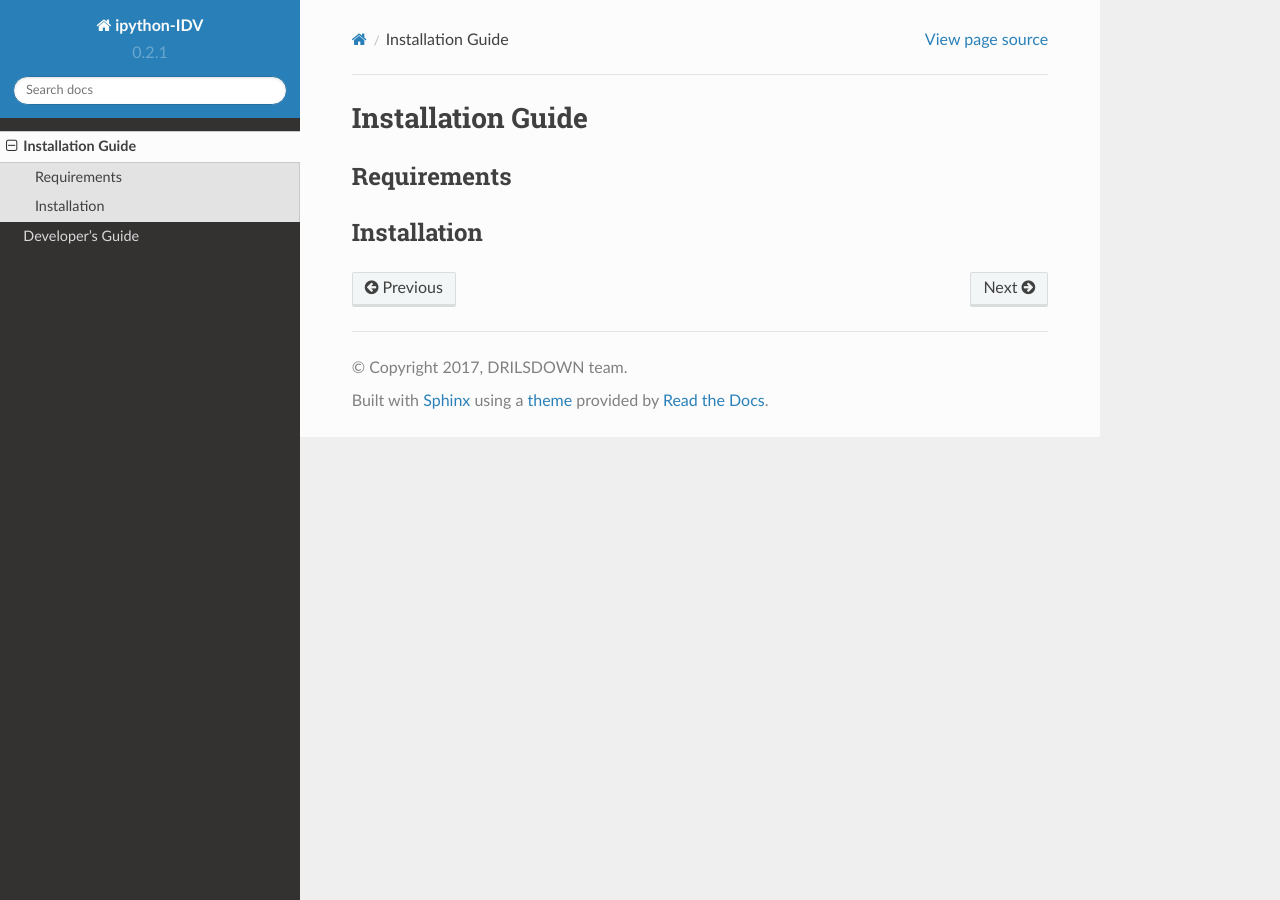
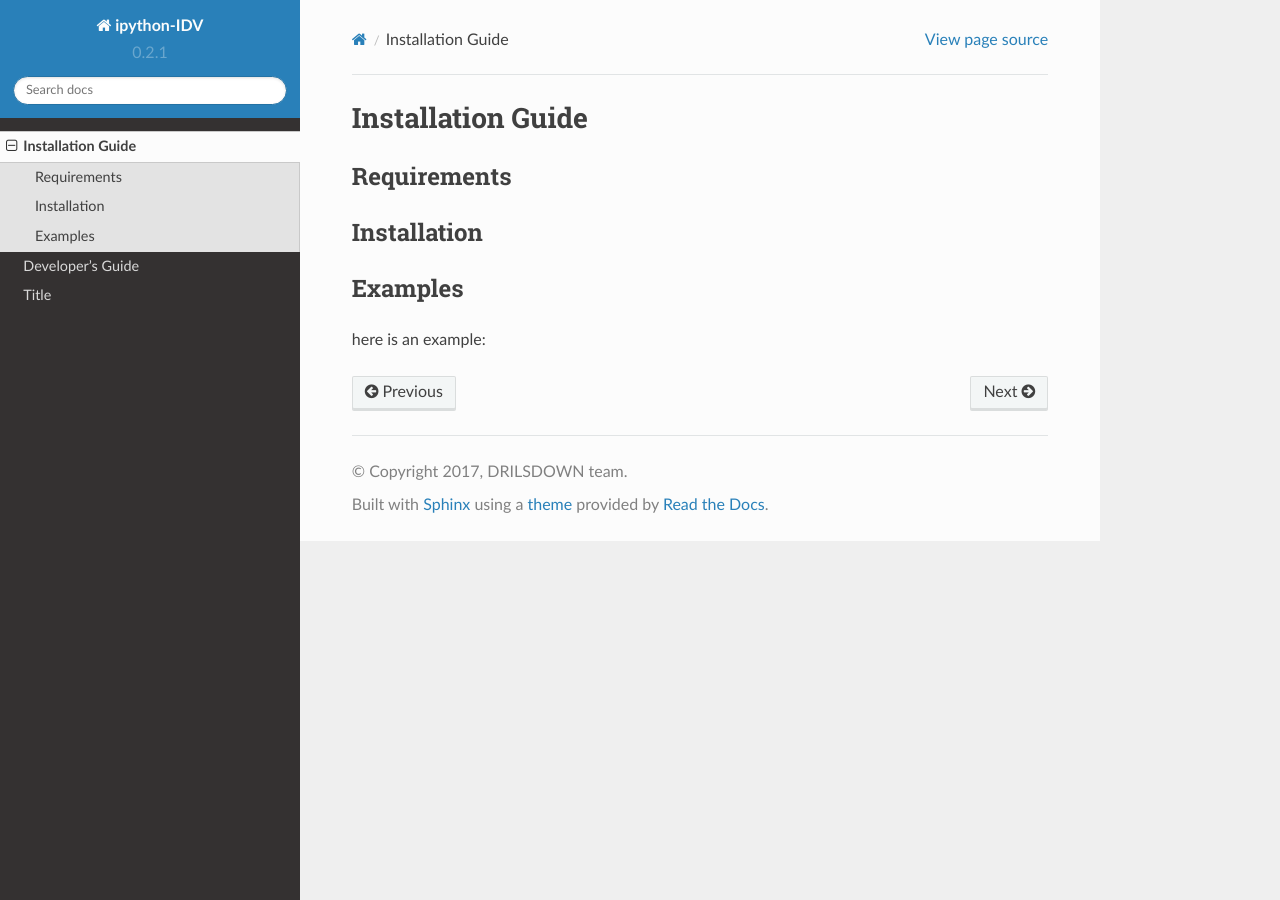
Before and after one commit to piqueen314/ipython-IDV, a Sphinx documentation site: the page built from docs/installguide.rst, in a window 1280 px wide. Built offline with Sphinx 7.4.7 and the Read the Docs theme 2.0.0, drawn with Linux system fonts in a browser that asks for light colours.

```diff
--- a/docs/index.rst
+++ b/docs/index.rst
@@ -10,6 +10,7 @@
 
    installguide
    devguide
+   examplepage
 
 
 
--- a/docs/installguide.rst
+++ b/docs/installguide.rst
@@ -9,3 +9,8 @@
 ------------
 Installation
 ------------
+
+--------
+Examples
+--------
+here is an example:
```
